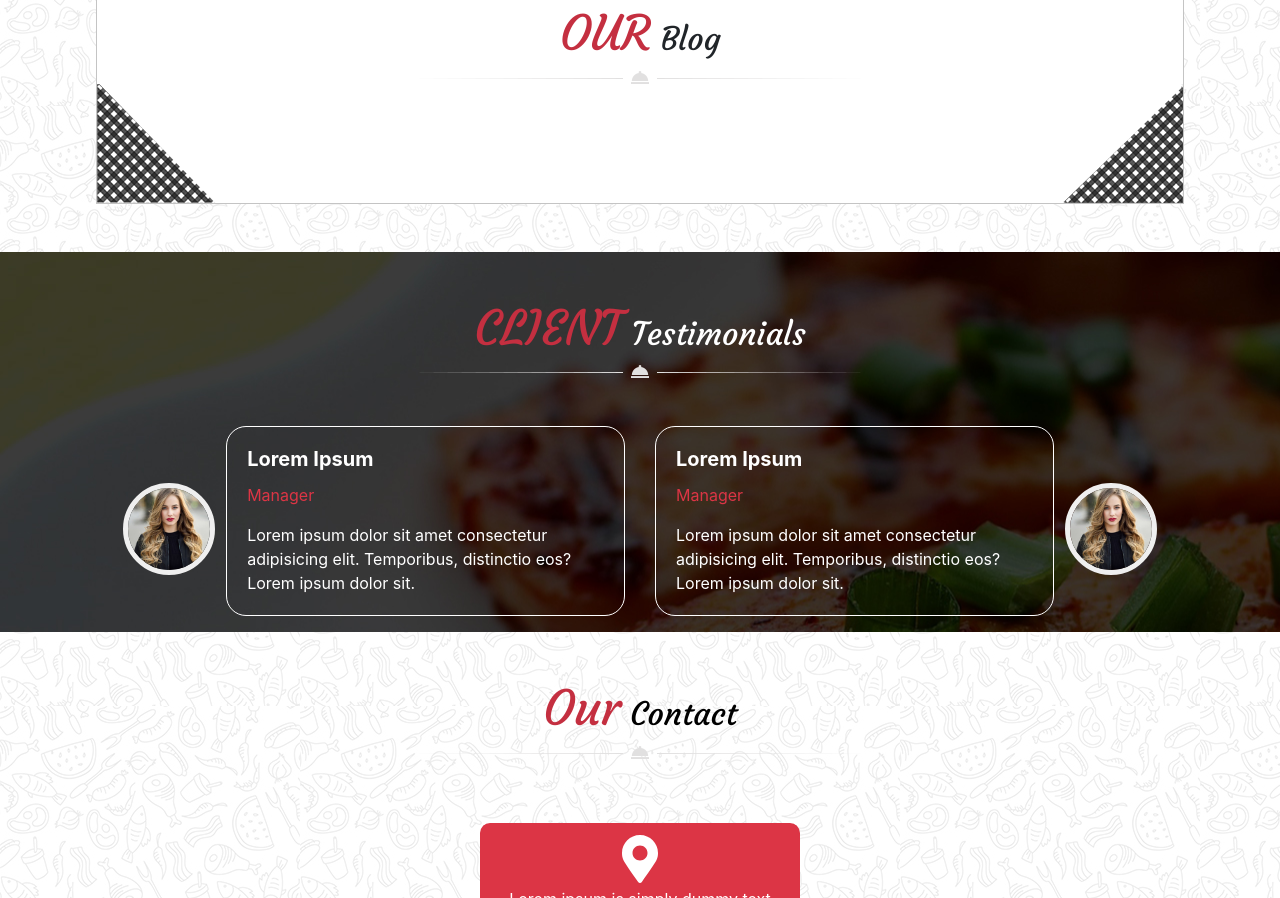
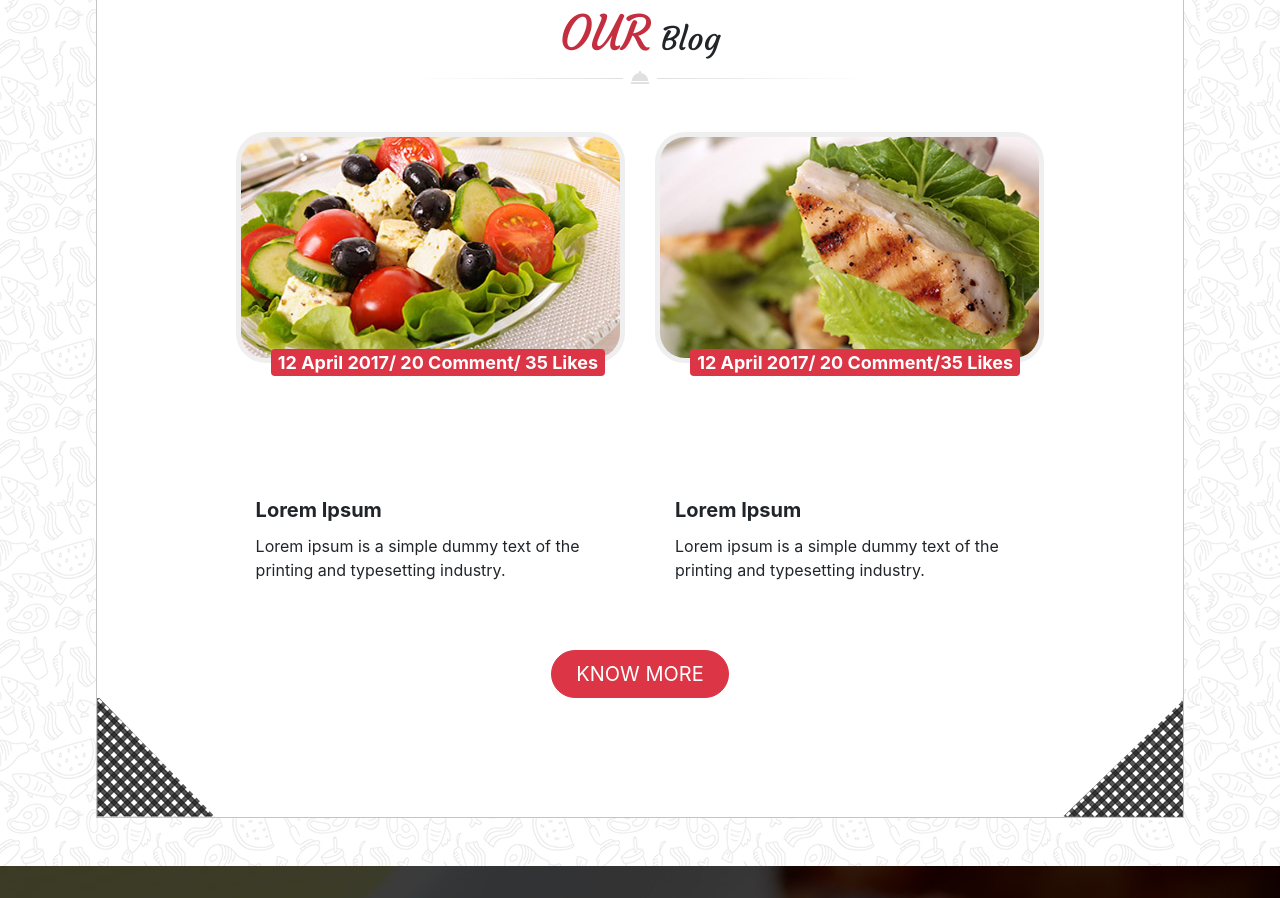
Before and after one commit to Maryame-Faitah/exo21-siteduchef, a website: page index.html in a window 1280 px wide. Shown: the part 3494-4392 px from the top of the page. Drawn offline with nearby package versions, Linux system fonts and the light colour scheme; files whose address does not match are found by name.

Commit message:
dernières modif

```diff
--- a/index.html
+++ b/index.html
@@ -389,8 +389,32 @@
             <!-- blog -->
             <div class="text-center">
                 <h2><span>OUR</span> Blog</h2>
-                <img src="./public/img/decoration_line.png" alt="">
+                <img src="./public/img/decoration_line.png" alt="#">
             </div>
+            <div class="card-deck container mx-auto blog mt-5">
+                <div class="card">
+                    <img src="./public/img/blog_img1.jpg" class="card-img-top" alt="#">
+                    <h2><span class="badge badge-danger">12 April 2017/ 20 Comment/ 35 Likes</span></h2>
+                    <div class="card-body">
+                        <h5 class="card-title">Lorem Ipsum</h5>
+                        <p class="card-text">Lorem ipsum is a simple dummy text of the printing and typesetting
+                            industry.</p>
+                    </div>
+                </div>
+                <div class="card">
+                    <img src="./public/img/blog_img2.jpg" class="card-img-top" alt="#">
+                    <h2><span class="badge badge-danger">12 April 2017/ 20 Comment/35 Likes</span></h2>
+                    <div class="card-body">
+                        <h5 class="card-title">Lorem Ipsum</h5>
+                        <p class="card-text">Lorem ipsum is a simple dummy text of the printing and typesetting
+                            industry.</p>
+                    </div>
+                </div>
+            </div>
+            <div class="bouton text-center pt-5">
+                <button type="button" class="btn btn-danger text-white btn-lg py-2 px-4">KNOW MORE</button>
+            </div>
+
             <!-- row bottom deco -->
             <div class="row row1">
                 <div class="col-2">
@@ -508,7 +532,8 @@
                     <h3 class="text-white my-4">POPULAR TAGS</h3>
                     <div class="row my-2">
                         <button type="button" class="btn btn-danger mx-2 border-white rounded-pill">Restaurant</button>
-                        <button type="button" class="btn btn-danger mx-2 border-white rounded-pill">Responsive design</button>
+                        <button type="button" class="btn btn-danger mx-2 border-white rounded-pill">Responsive
+                            design</button>
                         <button type="button" class="btn btn-danger mx-2 border-white rounded-pill">Hotel</button>
                     </div>
                     <div class="row mb-2">
--- a/src/sass/style.scss
+++ b/src/sass/style.scss
@@ -237,6 +237,7 @@ header{
             text-align: center;
         }
     }
+    //form
     .jumbotron{
         background-image: url(../../public/img/book_table_bg.jpg);
         z-index:1;
@@ -252,6 +253,7 @@ header{
             background-color: $primary;
             color: $secondary;
             font-size:90%;
+            margin-left:42%;
         }
         .form-example{
             width:100%;
@@ -260,7 +262,36 @@ header{
             border-radius:10px;
         }
     }
-    //form
+    //blog
+    .blog{
+        width:80%;
+        .card{
+            border: none;
+
+            .font-chelou{
+                font-size:100%;
+            }
+            h2{
+                position: relative;
+                bottom: 20%;
+                left: 9%;
+                margin-top:20%;
+                font-size:150%;
+            }
+            img {
+                border-radius: 30px;
+                border: 5px solid rgb(239, 239,239);
+            }
+            .card-body{
+                h5{
+                    font-weight: bold;
+                }
+            }
+        }
+    }
+    .bouton .btn{
+        border-radius: 30px;
+    }
     .col-center{
         align-self: center;
         line-height:0;
@@ -279,7 +310,6 @@ header{
     }
 
 }
-
 
 // SECTION3
 .container4{
```
Also changed, not shown: public/css/style.css, public/css/style.min.css, 2 other files.
